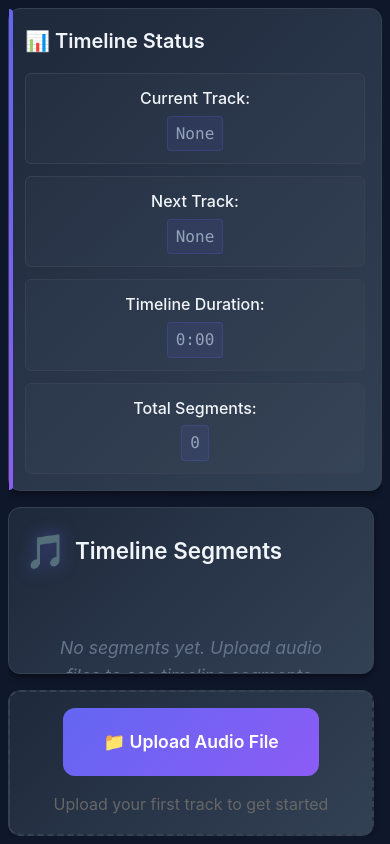
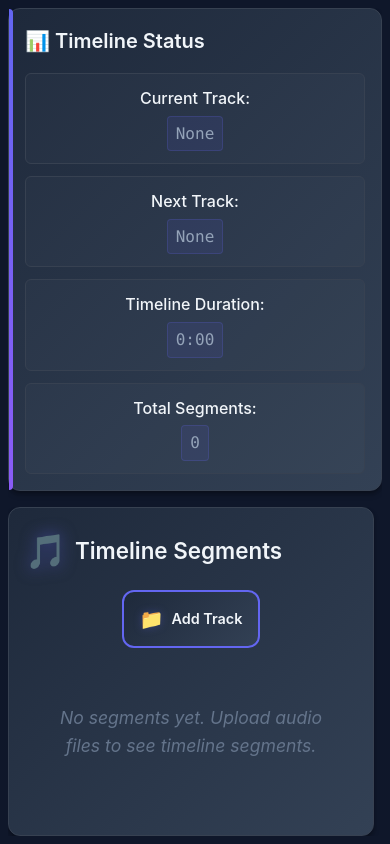
Before and after one commit to treymeetsworld/auto-mixer, a React (Vite) app: page / in a window 390 px wide. Built offline with nearby package versions, Linux system fonts and the light colour scheme.

Commit message:
update ui

```diff
--- a/src/App.tsx
+++ b/src/App.tsx
@@ -75,17 +75,34 @@ function App() {
       <div className="content">
         <div className="main-content">
           <div className="timeline-preview">
-            <h3>Timeline Segments</h3>
-            {state.timeline.segments.length > 0 ? (
-              state.timeline.segments.map(segment => {
+            <div className="timeline-header">
+              <h3>Timeline Segments</h3>
+              <div className="add-track-button">
+                <input
+                  type="file"
+                  accept="audio/*"
+                  onChange={handleFileUpload}
+                  id="audio-upload"
+                />
+                <label htmlFor="audio-upload" className="add-track-label">
+                  <span className="upload-icon">📁</span>
+                  <span className="upload-text">Add Track</span>
+                </label>
+              </div>
+            </div>
+
+            <div className="segments-container">
+              {state.timeline.segments.map(segment => {
                 const source = state.sources[segment.sourceId];
                 return (
                   <div key={segment.id} className="segment">
                     <strong>🎵 {source ? removeFileExtension(source.name) : 'Unknown Track'}</strong>
                   </div>
                 );
-              })
-            ) : (
+              })}
+            </div>
+
+            {state.timeline.segments.length === 0 && (
               <div className="no-segments">
                 No segments yet. Upload audio files to see timeline segments.
               </div>
@@ -99,41 +116,22 @@ function App() {
                 const source = state.sources[segment.sourceId];
                 return (
                   <div key={`details-${segment.id}`} className="segment-detail-card">
-                    <div className="detail-header">
+                    <div className="detail-content-inline">
                       <strong>{source ? removeFileExtension(source.name) : 'Unknown Track'}</strong>
-                    </div>
-                    <div className="detail-content">
-                      <div className="detail-item">
-                        <div className="label">Track Range:</div>
-                        <div className="value">{formatTime(segment.segmentStart)} - {formatTime(segment.segmentEnd)}</div>
-                      </div>
-                      <div className="detail-item">
-                        <div className="label">Timeline Position:</div>
-                        <div className="value">{formatTime(segment.timelineStart)}</div>
-                      </div>
+                      <span className="detail-separator">•</span>
+                      <span className="detail-text">
+                        Track: {formatTime(segment.segmentStart)} - {formatTime(segment.segmentEnd)}
+                      </span>
+                      <span className="detail-separator">•</span>
+                      <span className="detail-text">
+                        Timeline: {formatTime(segment.timelineStart)}
+                      </span>
                     </div>
                   </div>
                 );
               })}
             </div>
           )}
-
-          <div className="upload-section">
-            <input
-              type="file"
-              accept="audio/*"
-              onChange={handleFileUpload}
-              id="audio-upload"
-            />
-            <label htmlFor="audio-upload" className="upload-button">
-              📁 Upload Audio File
-            </label>
-            <p style={{ marginTop: '16px', color: '#666' }}>
-              {!state.currentTrack ? 'Upload your first track to get started' :
-               !state.nextTrack ? 'Upload a second track to create transitions' :
-               'Ready to set transitions!'}
-            </p>
-          </div>
 
           {state.currentTrack && state.nextTrack && (
             <div className="transition-section">
--- a/src/styles/main.scss
+++ b/src/styles/main.scss
@@ -151,8 +151,15 @@ body {
     overflow-y: auto;
     min-height: 0;
 
+    .timeline-header {
+      display: flex;
+      justify-content: space-between;
+      align-items: center;
+      margin-bottom: calc(var(--spacing-unit) * 2);
+      gap: calc(var(--spacing-unit) * 2);
+
       h3 {
-      margin-bottom: calc(var(--spacing-unit) * 3);
+        margin: 0;
         color: var(--text-color);
         font-size: 1.4rem;
         font-weight: 600;
@@ -167,15 +174,98 @@ body {
         }
       }
 
+      .add-track-button {
+        background: var(--gradient-surface);
+        border: 2px solid var(--primary-color);
+        border-radius: var(--border-radius);
+        transition: all 0.3s ease;
+        cursor: pointer;
+        position: relative;
+        overflow: hidden;
+        padding: calc(var(--spacing-unit) * 1.5) calc(var(--spacing-unit) * 2);
+
+        &:hover {
+          background: var(--surface-hover);
+          transform: translateY(-2px);
+          box-shadow: var(--shadow-lg);
+
+          &::after {
+            content: '';
+            position: absolute;
+            top: 0;
+            left: 0;
+            right: 0;
+            bottom: 0;
+            background: linear-gradient(45deg, transparent 30%, rgba(99, 102, 241, 0.1) 50%, transparent 70%);
+          }
+        }
+
+        input[type="file"] {
+          display: none;
+        }
+
+        .add-track-label {
+          display: flex;
+          align-items: center;
+          gap: calc(var(--spacing-unit));
+          cursor: pointer;
+          text-decoration: none;
+          color: var(--text-color);
+          position: relative;
+          z-index: 1;
+
+          .upload-icon {
+            font-size: 1.2rem;
+            filter: drop-shadow(0 0 4px rgba(99, 102, 241, 0.3));
+          }
+
+          .upload-text {
+            font-size: 0.9rem;
+            font-weight: 600;
+            white-space: nowrap;
+          }
+        }
+      }
+    }
+
+    .segments-container {
+      display: flex;
+      flex-direction: row;
+      gap: calc(var(--spacing-unit) * 1.5);
+      padding-bottom: calc(var(--spacing-unit));
+      overflow-x: auto;
+      scrollbar-width: thin;
+      scrollbar-color: var(--border-color) transparent;
+
+      &::-webkit-scrollbar {
+        height: 6px;
+      }
+
+      &::-webkit-scrollbar-track {
+        background: transparent;
+      }
+
+      &::-webkit-scrollbar-thumb {
+        background: var(--border-color);
+        border-radius: 3px;
+      }
+
+      &::-webkit-scrollbar-thumb:hover {
+        background: var(--border-light);
+      }
+    }
+
     .segment {
       background: var(--surface-color);
-      padding: calc(var(--spacing-unit) * 2);
+      padding: calc(var(--spacing-unit) * 1.5) calc(var(--spacing-unit) * 2);
       border-radius: var(--border-radius);
-      margin-bottom: calc(var(--spacing-unit) * 1.5);
       border: 1px solid var(--border-color);
       position: relative;
       transition: all 0.3s ease;
       overflow: hidden;
+      flex-shrink: 0;
+      min-width: 120px;
+      max-width: 200px;
 
       &::before {
         content: '';
@@ -189,20 +279,20 @@ body {
       }
 
       &:hover {
-        transform: translateX(8px) translateY(-2px);
+        transform: translateY(-3px);
         box-shadow: var(--shadow-lg);
         border-color: var(--border-light);
-      }
-
-      &:last-child {
-        margin-bottom: 0;
       }
 
       strong {
         display: block;
         color: var(--text-color);
-        font-size: 1.1rem;
+        font-size: 0.9rem;
         font-weight: 600;
+        text-align: center;
+        white-space: nowrap;
+        overflow: hidden;
+        text-overflow: ellipsis;
       }
     }
 
@@ -223,6 +313,27 @@ body {
     box-shadow: var(--shadow);
     border: 1px solid var(--border-color);
     flex-shrink: 0;
+    max-height: 400px;
+    overflow-y: auto;
+    scrollbar-width: thin;
+    scrollbar-color: var(--border-color) transparent;
+
+    &::-webkit-scrollbar {
+      width: 6px;
+    }
+
+    &::-webkit-scrollbar-track {
+      background: transparent;
+    }
+
+    &::-webkit-scrollbar-thumb {
+      background: var(--border-color);
+      border-radius: 3px;
+    }
+
+    &::-webkit-scrollbar-thumb:hover {
+      background: var(--border-light);
+    }
 
     h3 {
       margin-bottom: calc(var(--spacing-unit) * 3);
@@ -232,13 +343,18 @@ body {
       display: flex;
       align-items: center;
       gap: calc(var(--spacing-unit));
+      position: sticky;
+      top: 0;
+      background: var(--gradient-surface);
+      z-index: 1;
+      padding-bottom: calc(var(--spacing-unit));
     }
 
     .segment-detail-card {
       background: var(--surface-color);
-      padding: calc(var(--spacing-unit) * 2.5);
+      padding: calc(var(--spacing-unit) * 2);
       border-radius: var(--border-radius);
-      margin-bottom: calc(var(--spacing-unit) * 2);
+      margin-bottom: calc(var(--spacing-unit) * 1.5);
       border: 1px solid var(--border-color);
       transition: all 0.3s ease;
 
@@ -252,49 +368,31 @@ body {
         margin-bottom: 0;
       }
 
-      .detail-header {
-        margin-bottom: calc(var(--spacing-unit) * 1.5);
-        padding-bottom: calc(var(--spacing-unit));
-        border-bottom: 1px solid var(--border-color);
+      .detail-content-inline {
+        display: flex;
+        align-items: center;
+        gap: calc(var(--spacing-unit) * 1.5);
+        flex-wrap: wrap;
 
         strong {
           color: var(--text-color);
-          font-size: 1.1rem;
+          font-size: 1rem;
           font-weight: 600;
         }
+
+        .detail-separator {
+          color: var(--text-muted);
+          font-weight: bold;
         }
 
-      .detail-content {
-        display: grid;
-        grid-template-columns: 1fr 1fr;
-        gap: calc(var(--spacing-unit) * 1.5);
-
-        .detail-item {
-          background: rgba(99, 102, 241, 0.05);
-          padding: calc(var(--spacing-unit) * 1.5);
-          border-radius: calc(var(--border-radius) / 2);
-          border: 1px solid rgba(99, 102, 241, 0.1);
-          transition: all 0.2s ease;
-
-          &:hover {
-            background: rgba(99, 102, 241, 0.1);
-            border-color: rgba(99, 102, 241, 0.2);
-          }
-
-          .label {
-            font-weight: 600;
-            color: var(--text-color);
-            margin-bottom: calc(var(--spacing-unit) * 0.5);
-            font-size: 0.85rem;
-            text-transform: uppercase;
-            letter-spacing: 0.5px;
-          }
-
-          .value {
+        .detail-text {
           color: var(--text-secondary);
           font-family: 'JetBrains Mono', 'SF Mono', Monaco, 'Cascadia Code', monospace;
-            font-size: 0.9rem;
-          }
+          font-size: 0.85rem;
+          background: rgba(99, 102, 241, 0.1);
+          padding: calc(var(--spacing-unit) * 0.5) calc(var(--spacing-unit));
+          border-radius: calc(var(--border-radius) / 3);
+          border: 1px solid rgba(99, 102, 241, 0.2);
         }
       }
     }
@@ -578,13 +676,46 @@ body {
       overflow-y: auto;
     }
 
-    .timeline-preview .segment .segment-details {
-      grid-template-columns: 1fr;
+    .timeline-preview {
+      .timeline-header {
+        flex-direction: column;
+        align-items: stretch;
+        gap: calc(var(--spacing-unit) * 1.5);
+
+        h3 {
+          text-align: center;
+        }
+
+        .add-track-button {
+          align-self: center;
+        }
+      }
+
+      .segments-container {
+        gap: calc(var(--spacing-unit));
+      }
+
+      .segment {
+        min-width: 100px;
+        max-width: 150px;
+
+        strong {
+          font-size: 0.8rem;
+        }
+      }
     }
 
     .timeline-details {
-      .segment-detail-card .detail-content {
-        grid-template-columns: 1fr;
+      max-height: 300px;
+
+      .segment-detail-card .detail-content-inline {
+        flex-direction: column;
+        align-items: flex-start;
+        gap: calc(var(--spacing-unit));
+
+        .detail-separator {
+          display: none;
+        }
       }
     }
 
```
Lines whose indentation alone changed are shown as unchanged.
